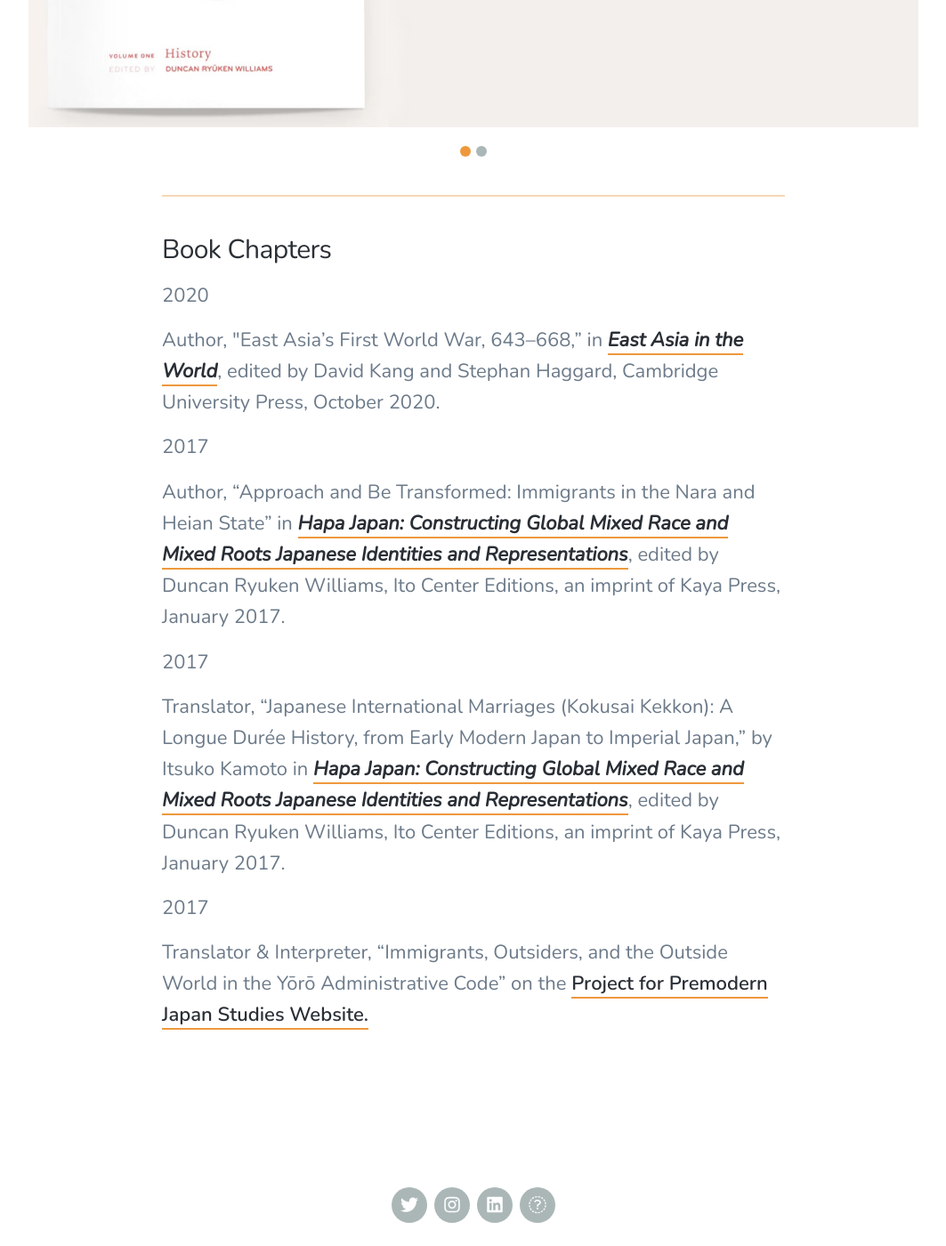
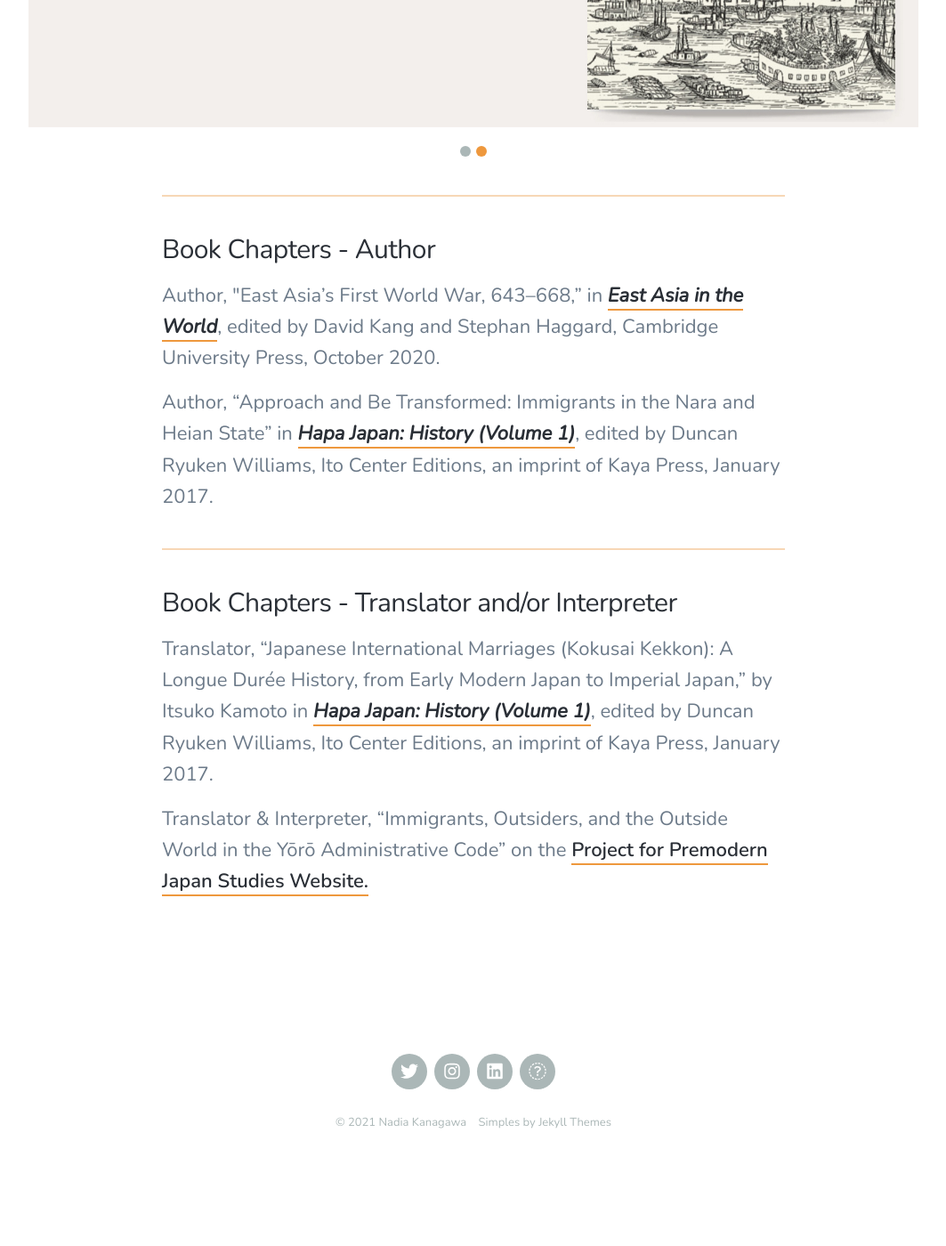
Before and after one commit to nkanagawa/nkanagawa, a Jekyll site: the page built from _pages/research.md, in a window 1280 px wide and 1400 px high, scrolled down 1169 px. Shown: the whole window at 89% size, without its empty margins (108-1171 px from the left). Built offline with Jekyll 4.4.1, drawn with Linux system fonts in a browser that asks for light colours; nearby versions of some CDN libraries; after the commit the page ends 2517 px from its top, so only the background shows below that; some of the changed text lies outside the part shown.

```diff
--- a/_data/settings.yml
+++ b/_data/settings.yml
@@ -18,8 +18,8 @@ menu_settings:
       url: '/research'
     - title: 'Teaching'
       url: '/teaching'
-    - title: 'Speaking & Events'
-      url: '/speaking_events'
+    - title: 'Events'
+      url: '/events'
     - title: 'Resources'
       url: '/resources'
     - title: 'Contact'
--- a/_pages/research.md
+++ b/_pages/research.md
@@ -15,13 +15,11 @@ excerpt:
 </div>
 
 ---
-### Book Chapters
-2020
+### Book Chapters - Author
 <p><u>Author</u>, "East Asia’s First World War, 643–668,” in <a href="https://www.cambridge.org/core/books/east-asia-in-the-world/7069307396B7B16B73E2AEC7C9E7944E"><em>East Asia in the World</em></a>, edited by David Kang and Stephan Haggard, Cambridge University Press, October 2020.</p>
-2017
-<p><u>Author</u>, “Approach and Be Transformed: Immigrants in the Nara and Heian State” in <a href="https://kaya.com/books/hapa-japan-history-volume-1/"><em>Hapa Japan: Constructing Global Mixed Race and Mixed Roots Japanese Identities and Representations</em></a>, edited by Duncan Ryuken Williams, Ito Center Editions, an imprint of Kaya Press, January 2017.</p>
-2017
-<p><u>Translator</u>, “Japanese International Marriages (Kokusai Kekkon): A Longue Durée History, from Early Modern Japan to Imperial Japan,” by Itsuko Kamoto in <a href="https://kaya.com/books/hapa-japan-history-volume-1/"><em>Hapa Japan: Constructing Global Mixed Race and Mixed Roots Japanese Identities and Representations</em></a>, edited by Duncan Ryuken Williams, Ito Center Editions, an imprint of Kaya Press, January 2017.</p>
-2017
+<p><u>Author</u>, “Approach and Be Transformed: Immigrants in the Nara and Heian State” in <a href="https://kaya.com/books/hapa-japan-history-volume-1/"><em>Hapa Japan: History (Volume 1)</em></a>, edited by Duncan Ryuken Williams, Ito Center Editions, an imprint of Kaya Press, January 2017.</p>
+---
+### Book Chapters - Translator and/or Interpreter
+<p><u>Translator</u>, “Japanese International Marriages (Kokusai Kekkon): A Longue Durée History, from Early Modern Japan to Imperial Japan,” by Itsuko Kamoto in <a href="https://kaya.com/books/hapa-japan-history-volume-1/"><em>Hapa Japan: History (Volume 1)</em></a>, edited by Duncan Ryuken Williams, Ito Center Editions, an imprint of Kaya Press, January 2017.</p>
 <p><u>Translator & Interpreter</u>, “Immigrants, Outsiders, and the Outside World in the Yōrō Administrative Code” on the <a href ="http://www.uscppjs.org/">Project for Premodern Japan Studies Website.</a></p>
 <p></p>
```
Also changed, not shown: _pages/cv.md (+5 -5 lines), _pages/events.md (added, +35 -0 lines), _pages/teaching.md (added, +33 -0 lines), Gemfile.lock.
